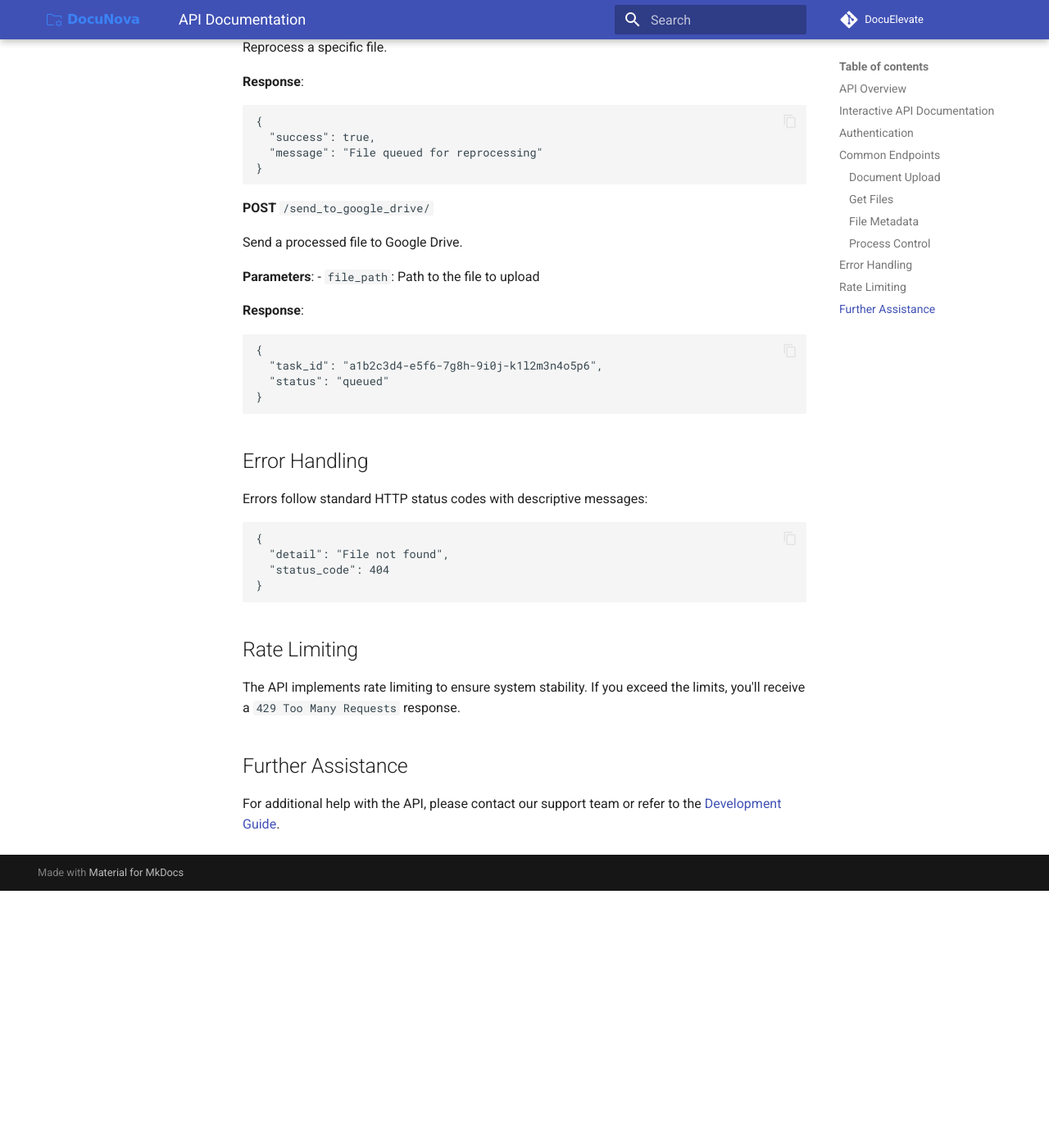
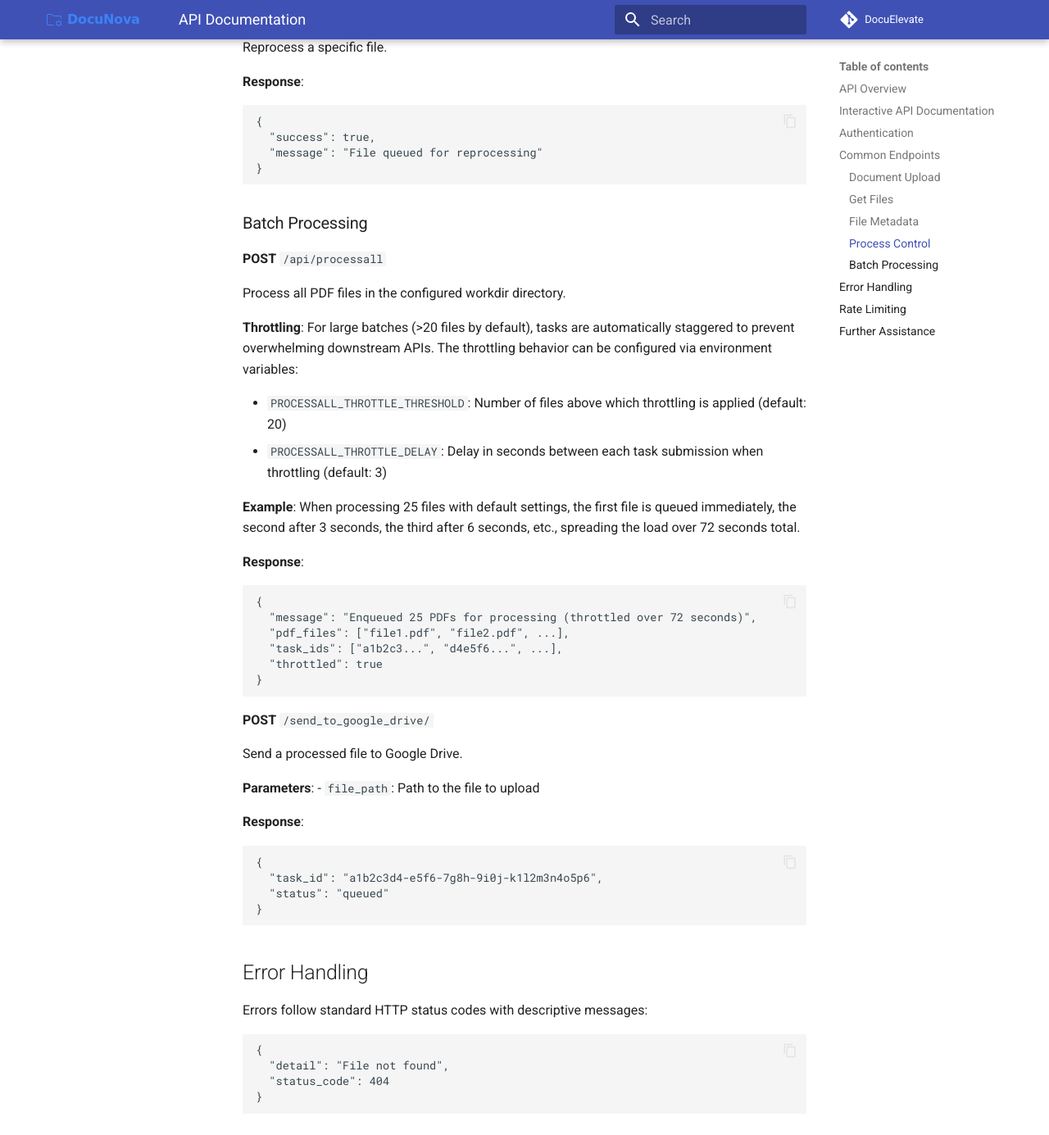
Before and after one commit to christianlouis/DocuElevate, an MkDocs documentation site: the page built from docs/API.md, in a window 1280 px wide and 1400 px high, scrolled down 2212 px. Shown: the top 1385 px of the window at 82% size. Built offline with MkDocs 1.6.1 and Material for MkDocs 9.7.7, drawn with Linux system fonts in a browser that asks for light colours; comment, search, counter and statistics services are not loaded; before the commit the page ends 3299 px from its top, so only the background shows below that.

Commit message:
Add documentation for batch processing throttling feature
Co-authored-by: christianlouis <361235+christianlouis@users.noreply.github.com>

````diff
--- a/docs/API.md
+++ b/docs/API.md
@@ -101,6 +101,29 @@ Reprocess a specific file.
 }
 ```
 
+### Batch Processing
+
+**POST** `/api/processall`
+
+Process all PDF files in the configured workdir directory.
+
+**Throttling**: For large batches (>20 files by default), tasks are automatically staggered to prevent overwhelming downstream APIs. The throttling behavior can be configured via environment variables:
+
+- `PROCESSALL_THROTTLE_THRESHOLD`: Number of files above which throttling is applied (default: 20)
+- `PROCESSALL_THROTTLE_DELAY`: Delay in seconds between each task submission when throttling (default: 3)
+
+**Example**: When processing 25 files with default settings, the first file is queued immediately, the second after 3 seconds, the third after 6 seconds, etc., spreading the load over 72 seconds total.
+
+**Response**:
+```json
+{
+  "message": "Enqueued 25 PDFs for processing (throttled over 72 seconds)",
+  "pdf_files": ["file1.pdf", "file2.pdf", ...],
+  "task_ids": ["a1b2c3...", "d4e5f6...", ...],
+  "throttled": true
+}
+```
+
 **POST** `/send_to_google_drive/`
 
 Send a processed file to Google Drive.
````
Also changed, not shown: docs/ConfigurationGuide.md (+14 -0 lines).
